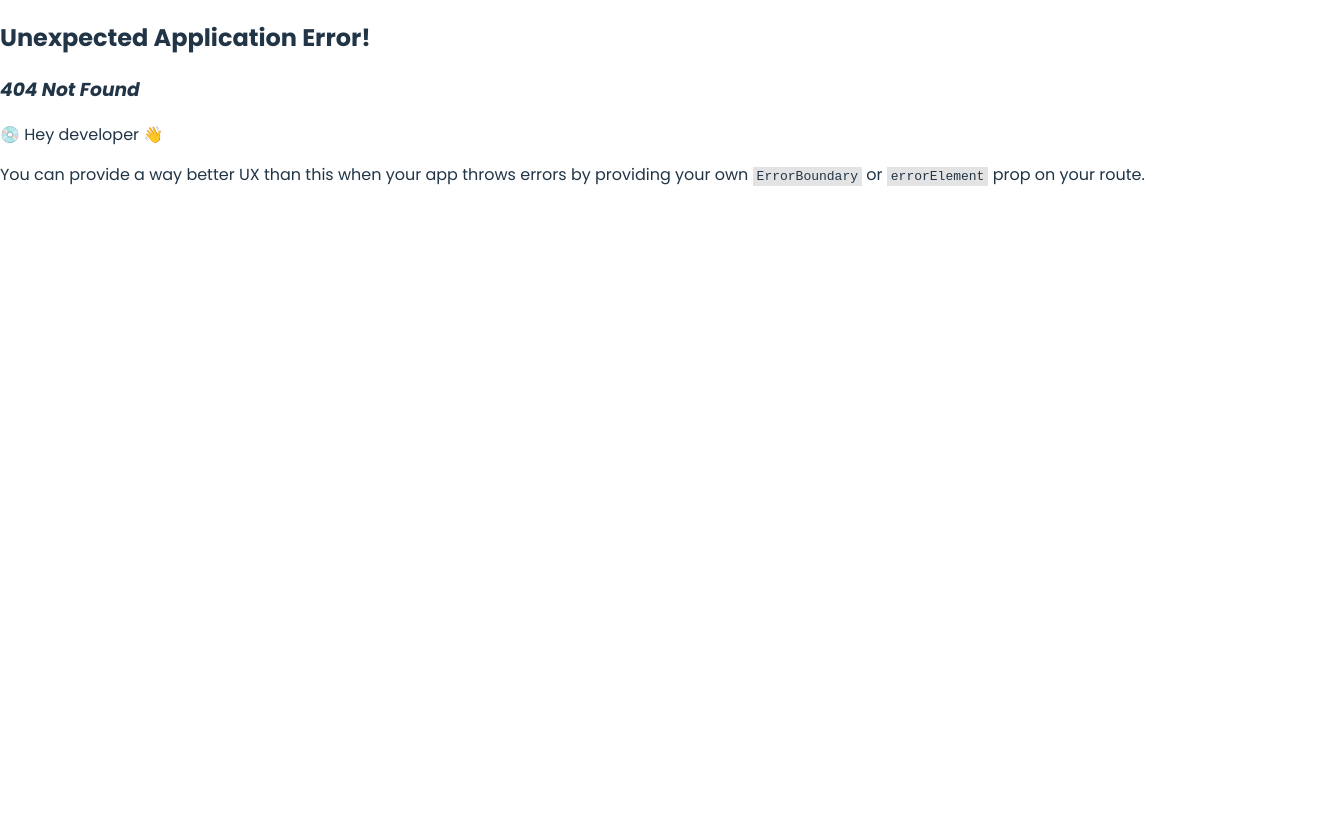
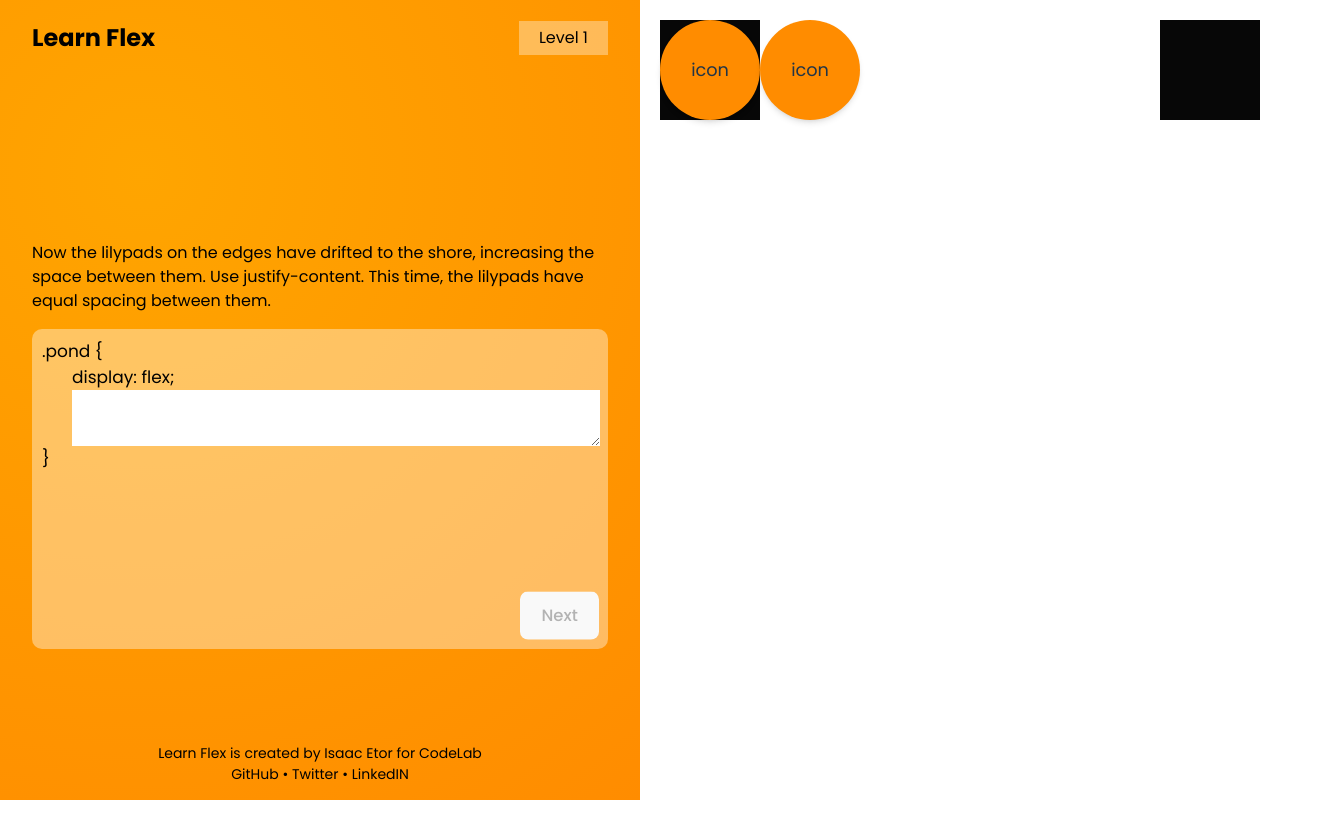
Before and after one commit to isaacetor/Learn-flex-game, a React (Vite) app: page /4 in a window 1280 px wide. Before the commit this address had no page. Shown: the top 838 px of the page, 1320 px wide, since content can reach past the window. Before the commit the page ends 800 px from the top, so only its background shows below. Built offline with nearby package versions, Linux system fonts and the light colour scheme.

Commit message:
finished basics for first four pages

```diff
--- a/src/blocks/components/data/Data.tsx
+++ b/src/blocks/components/data/Data.tsx
@@ -16,14 +16,12 @@ const Data: FC<instructionData> = ({
         <Main>
           {/* Header comp */}
           <Header />
-
           {/* children / levels */}
           <Game
             titleText={titleText}
             exampleText={exampleText}
             definitionText={definitionText}
           />
-
           {/* footer comp */}
           <Footer />
         </Main>
--- /dev/null
+++ b/src/blocks/components/graphic/Icon2.tsx
@@ -0,0 +1,46 @@
+import styled, { keyframes } from "styled-components";
+
+const Icon2 = () => {
+  return (
+    <div>
+      <Main>
+        <p>icon</p>
+      </Main>
+    </div>
+  );
+};
+
+export default Icon2;
+
+const pulseAnimation = keyframes`
+  0% {
+    transform: scale(1);
+  }
+  50% {
+    transform: scale(1.2);
+  }
+  100% {
+    transform: scale(1);
+  }
+`;
+
+const Main = styled.div`
+  width: 100px;
+  height: 100px;
+  background-color: darkorange;
+  border-radius: 999px;
+  --tw-shadow: 0 4px 6px -1px rgb(0 0 0 / 0.1), 0 2px 4px -2px rgb(0 0 0 / 0.1);
+  --tw-shadow-colored: 0 4px 6px -1px var(--tw-shadow-color),
+    0 2px 4px -2px var(--tw-shadow-color);
+  box-shadow: var(--tw-ring-offset-shadow, 0 0 #0000),
+    var(--tw-ring-shadow, 0 0 #0000), var(--tw-shadow);
+  display: flex;
+  justify-content: center;
+  align-items: center;
+  p {
+    animation-name: ${pulseAnimation};
+    animation-duration: 2s;
+    animation-timing-function: cubic-bezier(0.4, 0, 0.6, 1);
+    animation-iteration-count: infinite;
+  }
+`;
--- /dev/null
+++ b/src/blocks/components/graphic/Level2Graphic.tsx
@@ -0,0 +1,66 @@
+import styled from "styled-components";
+import Icon from "./Icon";
+import { selector, useRecoilValue } from "recoil";
+import { IconState } from "../../../util/state/Recoil";
+
+const Level2Graphic = () => {
+  const JustifyState = selector({
+    key: "charCountState", // unique ID (with respect to other atoms/selectors)
+    get: ({ get }) => {
+      const text = get(IconState);
+
+      return text;
+    },
+  });
+
+  const count = useRecoilValue(JustifyState);
+
+  return (
+    <div>
+      <Wrapper text={count}>
+        <Div>
+          <Box></Box>
+          <Box></Box>
+        </Div>
+        <div style={{ display: "flex", gap: "2px" }}>
+          <Icon />
+          <Icon />
+        </div>
+      </Wrapper>
+    </div>
+  );
+};
+
+export default Level2Graphic;
+
+const Div = styled.div`
+  position: absolute;
+  top: 0;
+  padding: 20px;
+  width: 100%;
+  height: 100%;
+  z-index: -1;
+  display: flex;
+  justify-content: center;
+`;
+
+const Box = styled.div`
+  width: 100px;
+  height: 100px;
+  background-color: #070707;
+  z-index: -1;
+  margin: 2px;
+`;
+
+const Wrapper = styled.div<{ text: string }>`
+  background-color: #fff;
+  height: 100%;
+  padding: 20px;
+  display: flex;
+  ${(props) => props.text};
+  position: relative;
+  z-index: 999;
+  @media not all and (min-width: 890px) {
+    height: 50vh;
+  }
+`;
--- /dev/null
+++ b/src/blocks/components/graphic/Level3Graphic.tsx
@@ -0,0 +1,67 @@
+import styled from "styled-components";
+import { selector, useRecoilValue } from "recoil";
+import { IconState } from "../../../util/state/Recoil";
+import Icon2 from "./Icon2";
+
+const Level3Graphic = () => {
+  const JustifyState = selector({
+    key: "charCountState", // unique ID (with respect to other atoms/selectors)
+    get: ({ get }) => {
+      const text = get(IconState);
+      return text;
+    },
+  });
+  const count = useRecoilValue(JustifyState);
+
+  return (
+    <div>
+      <Wrapper text={count}>
+        <Div>
+          <Box style={{ marginLeft: "18px" }}></Box>
+          <Box2 style={{ marginRight: "19px" }}></Box2>
+        </Div>
+        <Icon2 />
+        <Icon2 />
+      </Wrapper>
+    </div>
+  );
+};
+
+export default Level3Graphic;
+
+const Div = styled.div`
+  position: absolute;
+  top: 0;
+  padding: 20px;
+  width: 100%;
+  height: 100%;
+  z-index: -1;
+  display: flex;
+  justify-content: space-around;
+`;
+const Box2 = styled.div`
+  width: 100px;
+  height: 100px;
+  background-color: #070707;
+  z-index: -1;
+`;
+
+const Box = styled.div`
+  width: 100px;
+  height: 100px;
+  background-color: #070707;
+  z-index: -1;
+`;
+
+const Wrapper = styled.div<{ text: string }>`
+  background-color: #fff;
+  height: 100%;
+  padding: 20px;
+  display: flex;
+  ${(props) => props.text};
+  position: relative;
+  z-index: 999;
+  @media not all and (min-width: 890px) {
+    height: 50vh;
+  }
+`;
--- /dev/null
+++ b/src/blocks/components/graphic/Level4Graphic.tsx
@@ -0,0 +1,70 @@
+import styled from "styled-components";
+import { selector, useRecoilValue } from "recoil";
+import { IconState } from "../../../util/state/Recoil";
+import Icon2 from "./Icon2";
+
+const Level4Graphic = () => {
+  const JustifyState = selector({
+    key: "charCountState", // unique ID (with respect to other atoms/selectors)
+    get: ({ get }) => {
+      const text = get(IconState);
+      return text;
+    },
+  });
+  const count = useRecoilValue(JustifyState);
+
+  return (
+    <div>
+      <Wrapper text={count}>
+        <Div>
+          <Box></Box>
+          <Box2></Box2>
+        </Div>
+        <Icon2 />
+        <Icon2 />
+      </Wrapper>
+    </div>
+  );
+};
+
+export default Level4Graphic;
+
+const Div = styled.div`
+  position: absolute;
+  top: 0;
+  padding: 20px;
+  width: 100%;
+  height: 100%;
+  z-index: -1;
+  margin-left: -20px;
+  display: flex;
+  justify-content: space-between;
+`;
+
+const Box2 = styled.div`
+  width: 100px;
+  height: 100px;
+  background-color: #070707;
+  z-index: -1;
+  margin-right: 40px;
+`;
+
+const Box = styled.div`
+  width: 100px;
+  height: 100px;
+  background-color: #070707;
+  z-index: -1;
+`;
+
+const Wrapper = styled.div<{ text: string }>`
+  background-color: #fff;
+  height: 100%;
+  padding: 20px;
+  display: flex;
+  ${(props) => props.text};
+  position: relative;
+  z-index: 999;
+  @media not all and (min-width: 890px) {
+    height: 50vh;
+  }
+`;
--- a/src/page/GameLevels/Game.tsx
+++ b/src/page/GameLevels/Game.tsx
@@ -10,15 +10,12 @@ const Game: FC<gameData> = ({ titleText, definitionText, exampleText }) => {
         {/* game instructions */}
         {/* title */}
         <p>{titleText}</p>
-
         {/* definitions section */}
         <Definition>
           <p>{definitionText}</p>
         </Definition>
-
         {/* example section */}
         <p>{exampleText}</p>
-
         {/* game code */}
         <Code />
       </Wrapper>
--- /dev/null
+++ b/src/page/Home/Level2.tsx
@@ -0,0 +1,44 @@
+import styled from "styled-components";
+import Data from "../../blocks/components/data/Data";
+import Level2Graphic from "../../blocks/components/graphic/Level2Graphic";
+
+const Level2 = () => {
+  return (
+    <div>
+      <Wrapper>
+        {/* container with data */}
+        <Data
+          titleText=""
+          definitionText="flex-start: Items align to the left side of the container.
+flex-end: Items align to the right side of the container.
+center: Items align at the center of the container.
+space-between: Items display with equal spacing between them.
+space-around: Items display with equal spacing around them."
+          exampleText="Use justify-content again to help these frogs get to their lilypads. Remember that this CSS property aligns items horizontally and accepts the following values:"
+        />
+        {/* container with game */}
+        <Level2Graphic />
+      </Wrapper>
+    </div>
+  );
+};
+
+export default Level2;
+
+const Wrapper = styled.div`
+  height: 100vh;
+  width: 100%;
+  display: grid;
+  grid-template-columns: repeat(2, minmax(0, 1fr));
+
+  @media not all and (min-width: 890px) {
+    grid-template-columns: repeat(1, minmax(0, 1fr));
+    & > :nth-child(1) {
+      order: 2;
+    }
+    & > :nth-child(2) {
+      order: 1;
+    }
+    height: 100%;
+  }
+`;
--- /dev/null
+++ b/src/page/Home/Level3.tsx
@@ -0,0 +1,40 @@
+import styled from "styled-components";
+import Data from "../../blocks/components/data/Data";
+import Level3Graphic from "../../blocks/components/graphic/Level3Graphic";
+
+const Level3 = () => {
+  return (
+    <div>
+      <Wrapper>
+        {/* container with data */}
+        <Data
+          titleText="If you find yourself forgetting the possible values for a property, you can click on the property name to view them. Try clicking on justify-content."
+          definitionText=""
+          exampleText="Help all three frogs find their lilypads just by using justify-content. This time, the lilypads have lots of space all around them."
+        />
+        {/* container with game */}
+        <Level3Graphic />
+      </Wrapper>
+    </div>
+  );
+};
+
+export default Level3;
+
+const Wrapper = styled.div`
+  height: 100vh;
+  width: 100%;
+  display: grid;
+  grid-template-columns: repeat(2, minmax(0, 1fr));
+
+  @media not all and (min-width: 890px) {
+    grid-template-columns: repeat(1, minmax(0, 1fr));
+    & > :nth-child(1) {
+      order: 2;
+    }
+    & > :nth-child(2) {
+      order: 1;
+    }
+    height: 100%;
+  }
+`;
--- /dev/null
+++ b/src/page/Home/Level4.tsx
@@ -0,0 +1,40 @@
+import styled from "styled-components";
+import Data from "../../blocks/components/data/Data";
+import Level4Graphic from "../../blocks/components/graphic/Level4Graphic";
+
+const Level4 = () => {
+  return (
+    <div>
+      <Wrapper>
+        {/* container with data */}
+        <Data
+          titleText=""
+          definitionText=""
+          exampleText="Now the lilypads on the edges have drifted to the shore, increasing the space between them. Use justify-content. This time, the lilypads have equal spacing between them."
+        />
+        {/* container with game */}
+        <Level4Graphic />
+      </Wrapper>
+    </div>
+  );
+};
+
+export default Level4;
+
+const Wrapper = styled.div`
+  height: 100vh;
+  width: 100%;
+  display: grid;
+  grid-template-columns: repeat(2, minmax(0, 1fr));
+
+  @media not all and (min-width: 890px) {
+    grid-template-columns: repeat(1, minmax(0, 1fr));
+    & > :nth-child(1) {
+      order: 2;
+    }
+    & > :nth-child(2) {
+      order: 1;
+    }
+    height: 100%;
+  }
+`;
--- a/src/page/Home/Main.tsx
+++ b/src/page/Home/Main.tsx
@@ -17,8 +17,7 @@ const Main = () => {
           flex-end: Items align to the right side of the container. center:
           Items align at the center of the container. <br /> space-between:
           Items display with equal spacing between them. <br /> space-around:
-          Items display with equal spacing around them.
-"
+          Items display with equal spacing around them"
           exampleText="For example, justify-content: flex-end; will move the frog to the right"
         />
         {/* container with game */}
```
Also changed, not shown: src/routes/router.tsx (+15 -0 lines).
